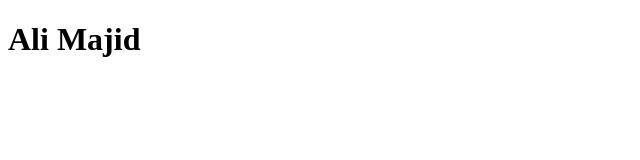
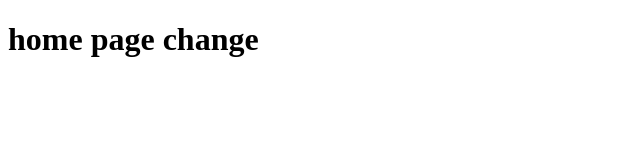
Before and after one commit to AliMajid01/git-test, a plain HTML site: page index.html in a window 1280 px wide. Shown: the whole page, without its empty margins (0-640 px from the left). Drawn offline with Linux system fonts and the light colour scheme.

Commit message:
change index

```diff
--- a/index.html
+++ b/index.html
@@ -6,6 +6,6 @@
     <title>index</title>
 </head>
 <body>
-    <h1>Ali Majid</h1>
+    <h1>home page change</h1>
 </body>
 </html>
```
